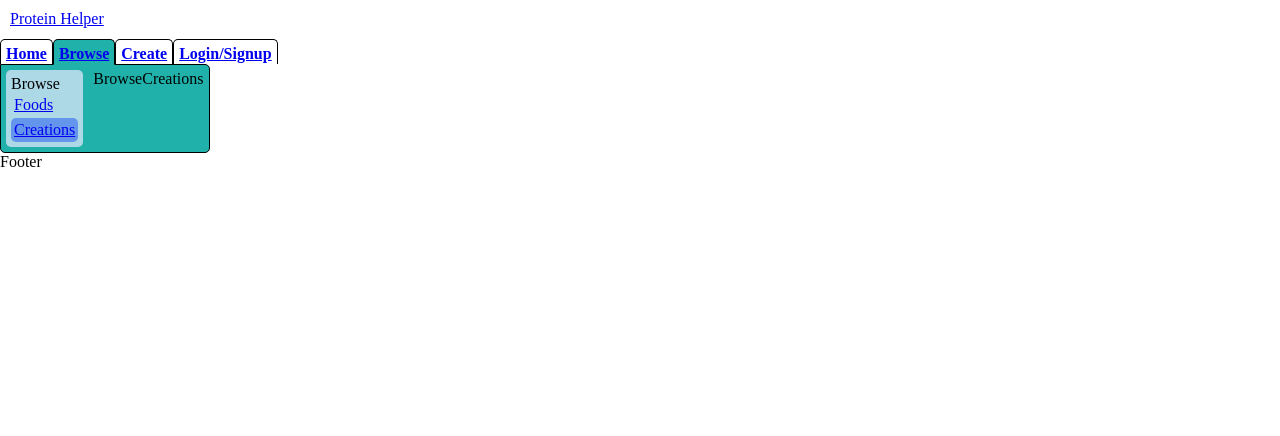
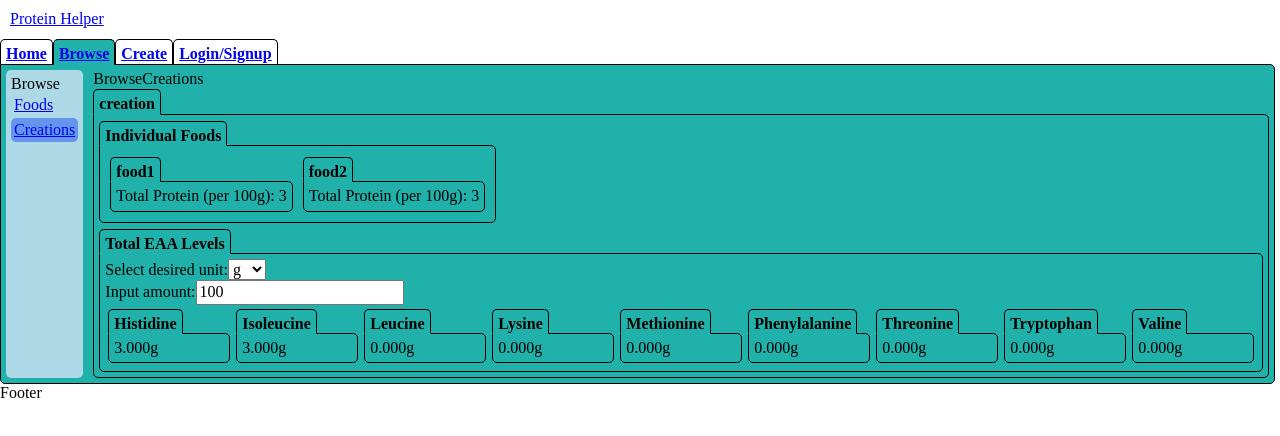
Before and after one commit to Nicholas-Gregory/ProteinHelper, a React (Vite) app in the folder client/: page /browse/creations in a window 1280 px wide. Shown: the top 436 px of the page. Built offline with nearby package versions, Linux system fonts and the light colour scheme.

Commit message:
Component: CreationViewer

```diff
--- /dev/null
+++ b/client/src/components/CreationViewer.jsx
@@ -0,0 +1,83 @@
+import AminoLevelsViewer from "./AminoLevelsViewer";
+
+const KEYS = ['histidine',
+'isoleucine',
+'leucine',
+'lysine',
+'methionine',
+'phenylalanine',
+'threonine',
+'tryptophan',
+'valine'];
+
+export default function CreationViewer({ creation }) {
+    function getTotals() {
+        return creation.foods.reduce((totalsArray, food) =>
+            totalsArray.map(total => ({
+                name: total.name,
+                amount: total.amount + (food[total
+                    .name
+                    .substring(0, 1)
+                    .toLowerCase() + total.name
+                    .substring(1)
+                ] || 0)
+            })), [
+                { name: 'Histidine', amount: 0 },
+                { name: 'Isoleucine', amount: 0 },
+                { name: 'Leucine', amount: 0 },
+                { name: 'Lysine', amount: 0 },
+                { name: 'Methionine', amount: 0 },
+                { name: 'Phenylalanine', amount: 0 },
+                { name: 'Threonine', amount: 0 },
+                { name: 'Tryptophan', amount: 0 },
+                { name: 'Valine', amount: 0 }
+            ]
+        )
+    }
+
+    return (
+        <>
+            <div className="tab-title tab-selected">
+                {creation.name}
+            </div>
+            <div className="tab-content">
+                <div className="tab-title tab-selected">
+                    Individual Foods
+                </div>
+                <div
+                    className="tab-content"
+                    style={{
+                        display: 'flex',
+                        flexWrap: 'wrap'
+                    }}
+                >
+                    {creation.foods.map(food =>
+                        <div
+                            style={{
+                                margin: '5px'
+                            }}
+                        >
+                            <div className="tab-title tab-selected">
+                                {food.name}
+                            </div>
+                            <div className="tab-content">
+                                Total Protein (per 100g): {Object.keys(food)
+                                .filter(key => KEYS.includes(key))
+                                .reduce((total, key) => total + food[key], 0)}
+                            </div>
+                        </div>
+                    )}
+                </div>
+                <div
+                    className="tab-title tab-selected"
+                    style={{
+                        marginTop: '5px'
+                    }}
+                >
+                    Total EAA Levels
+                </div>
+                <AminoLevelsViewer aminos={getTotals()} />
+            </div>
+        </>
+    )
+}
--- a/client/src/components/Creator.jsx
+++ b/client/src/components/Creator.jsx
@@ -4,7 +4,7 @@ import SearchBar from "./SearchBar";
 import FoodList from "./FoodList";
 import AminoLevelsViewer from "./AminoLevelsViewer";
 
-export default function Creator({}) {
+export default function Creator({ editing }) {
     const [foods, setFoods] = useState([]);
     const [searchingState, setSearchingState] = useState(null);
     const [foodSearchResults, setFoodSearchResults] = useState([]);
@@ -63,7 +63,7 @@ export default function Creator({}) {
                 />
             }
 
-            {searchingState === null && <button onClick={handleNewClick}>+</button>}
+            {searchingState === null && editing && <button onClick={handleNewClick}>+</button>}
 
             <div
                 className="tab-title tab-selected"
--- a/client/src/pages/BrowseCreations.jsx
+++ b/client/src/pages/BrowseCreations.jsx
@@ -1,7 +1,24 @@
+import CreationViewer from "../components/CreationViewer";
+
 export default function BrowseCreations({}) {
     return (
         <>
             Creations
+            <CreationViewer creation={{
+                name: 'creation',
+                foods: [
+                    {
+                        name: 'food1',
+                        histidine: 2,
+                        isoleucine: 1
+                    },
+                    {
+                        name: 'food2',
+                        histidine: 1,
+                        isoleucine: 2
+                    }
+                ]
+            }} />
         </>
     )
 }
--- a/client/src/pages/NewCreation.jsx
+++ b/client/src/pages/NewCreation.jsx
@@ -3,7 +3,7 @@ import Creator from "../components/Creator";
 export default function NewCreation({}) {
     return (
         <>
-            <Creator />
+            <Creator editing={true}/>
         </>
     )
 }
```
Also changed, not shown: 1 other file (tests, documents, lock files or other folders).
